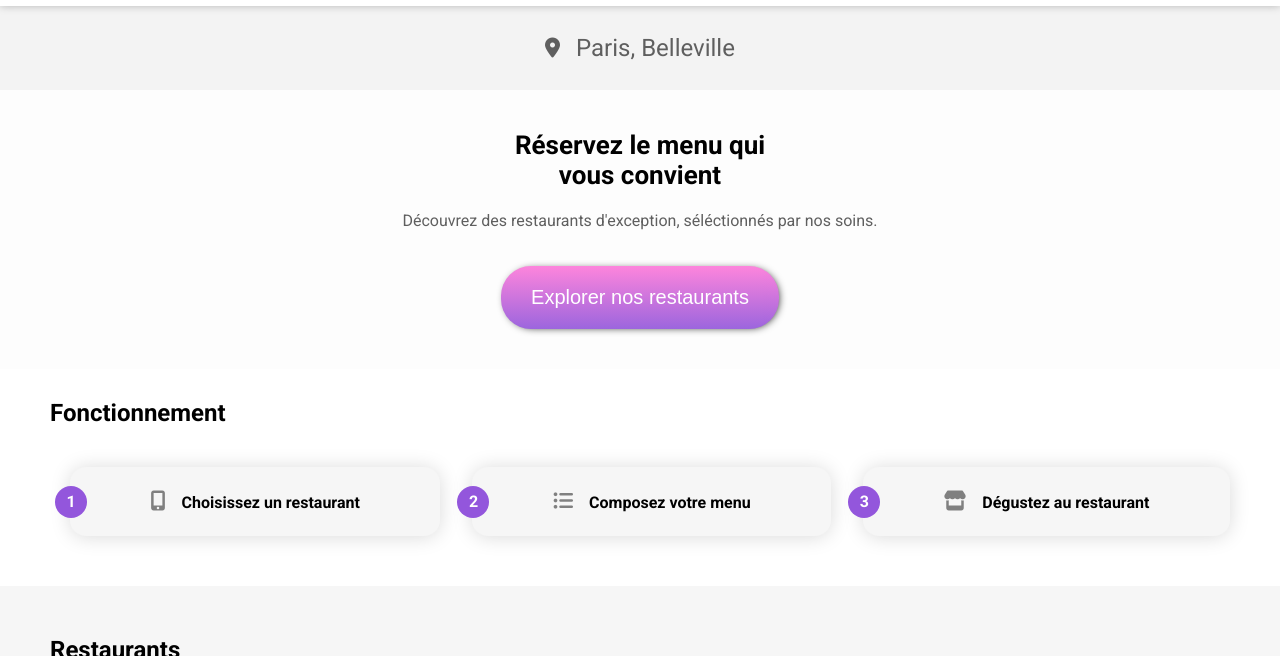
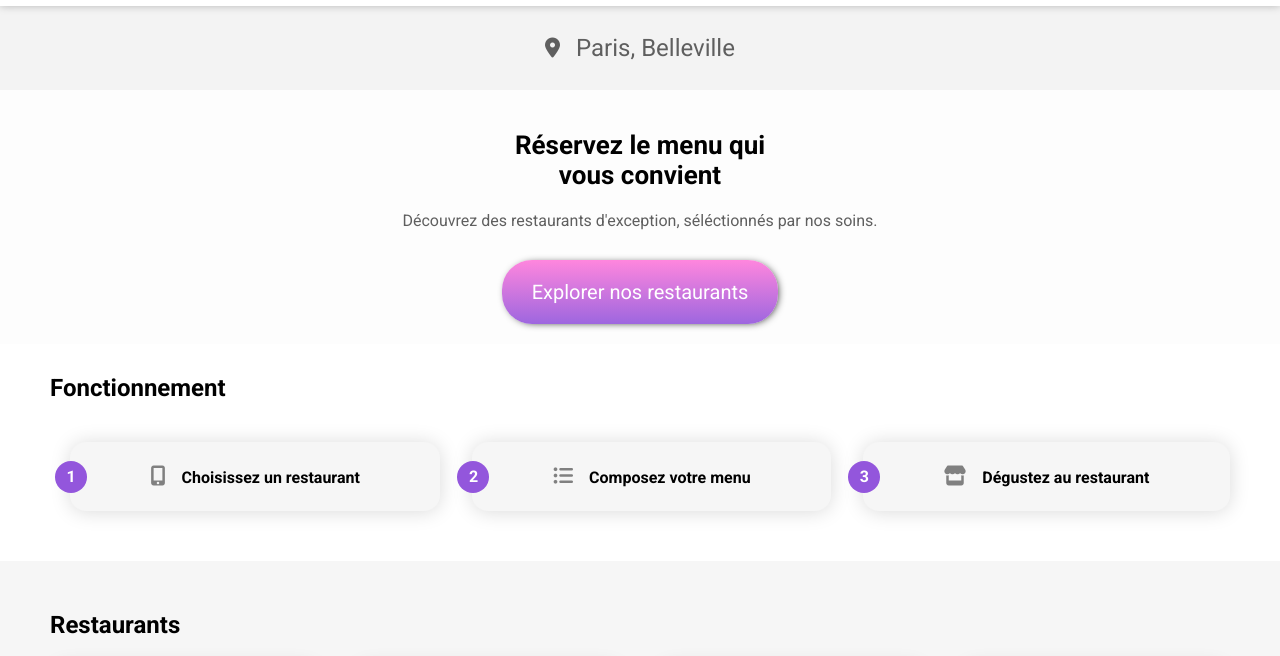
Before and after one commit to Anthony77151/P3_Contard_code, a website: page docs/index.html in a window 1280 px wide. Shown: the part 87-743 px from the top of the page. Drawn offline with Linux system fonts and the light colour scheme; grey boxes are pictures that could not be loaded; a web font is replaced by a local one.

Commit message:
Validator w3c

```diff
--- a/docs/index.html
+++ b/docs/index.html
@@ -26,7 +26,7 @@
         <section class="explorer">
             <h2>Réservez le menu qui <br>vous convient</h2>
             <p>Découvrez des restaurants d'exception, séléctionnés par nos soins.</p>
-            <button><a href="#restaurants">Explorer nos restaurants</a></button>
+            <a href="#restaurants">Explorer nos restaurants</a>
         </section>
         <section class="functioning">
             <h2>Fonctionnement</h2>
--- a/sass/layouts/explorer.scss
+++ b/sass/layouts/explorer.scss
@@ -11,12 +11,15 @@
     }
     p {
         color: rgb(95, 95, 95);
+        margin-bottom: 50px;
     }
-    button {
+    a {
         background-image: linear-gradient(to top, rgba(147, 86, 220, 0.9), rgba(255, 121, 218, 0.9));
         padding: 20px 30px;
         border-radius: 30px;
         border: 0;
+        text-decoration: none;
+        color: white;
         margin-top: 20px;
         font-size: 20px;
         @include box-shadow.shadow;
@@ -26,9 +29,5 @@
             opacity: 0.9;
             box-shadow: 0px 8px 20px 0px rgb(0 0 0 / 35%);
         }
-        a {
-            text-decoration: none;
-            color: white;
-        }
     }
 }
```
Also changed, not shown: docs/style.css, 1 other file.
